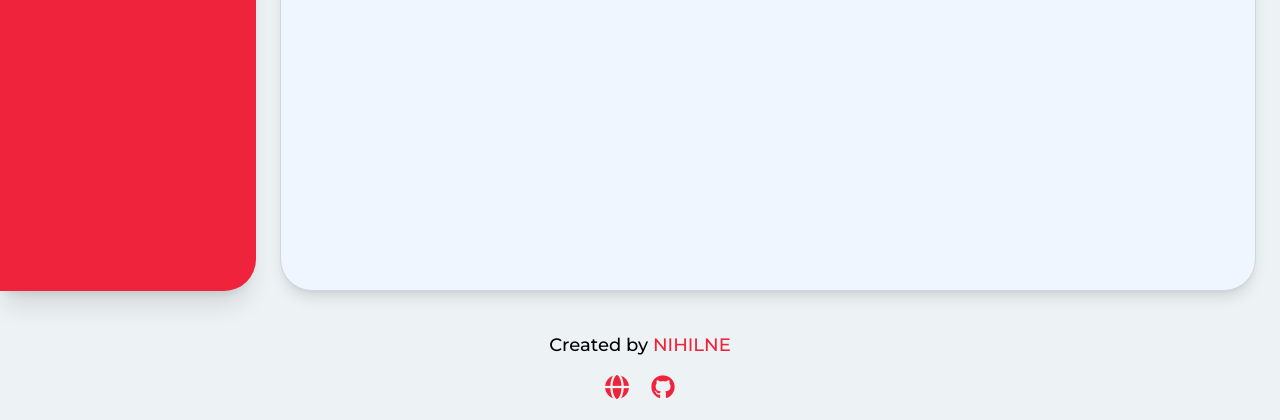
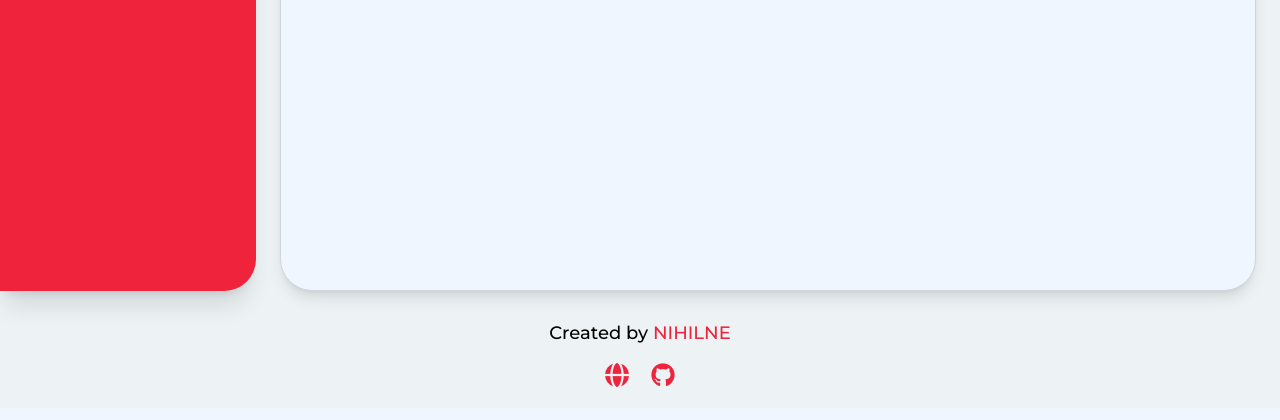
Before and after one commit to nihilne/WebTools, a Flask app: page / in a window 1280 px wide. Shown: the part 533-953 px from the top of the page. After the commit the page ends 920 px from the top, so only its background shows below. Run offline with Flask 3, Linux system fonts and the light colour scheme; style sheets or scripts are compiled from the project's sources; some libraries are stand-ins or nearby versions.

Commit message:
refactor: switch div for p tag

```diff
--- a/app/templates/base.html
+++ b/app/templates/base.html
@@ -50,9 +50,9 @@
             {% block content %}{% endblock %}
         </div>
     </div>
-    <div class="text-lg text-center my-4">
+    <p class="text-lg text-center mt-1 mb-4">
         Created by <span class="text-main-red">NIHILNE</span>
-    </div>
+    </p>
     <div class="text-lg text-center mb-4 flex justify-center gap-4">
         <a class="text-main-red underline" href="https://nihilne.com">
             <i class="fa-solid fa-globe text-2xl"></i>
```
